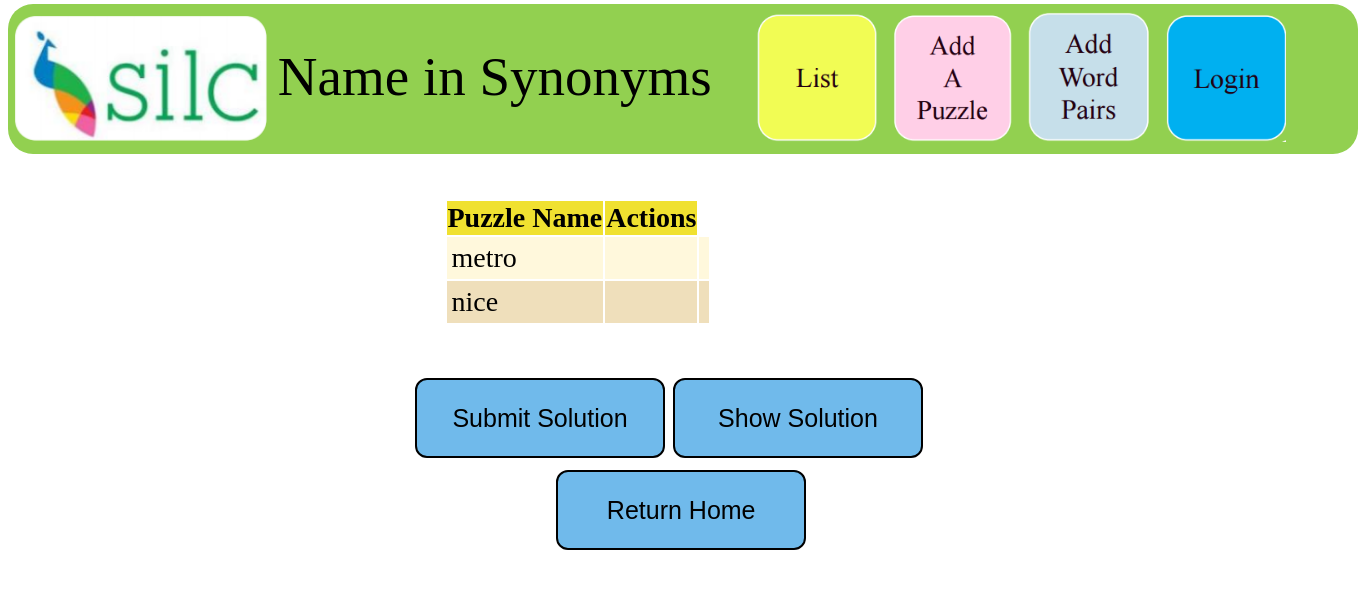
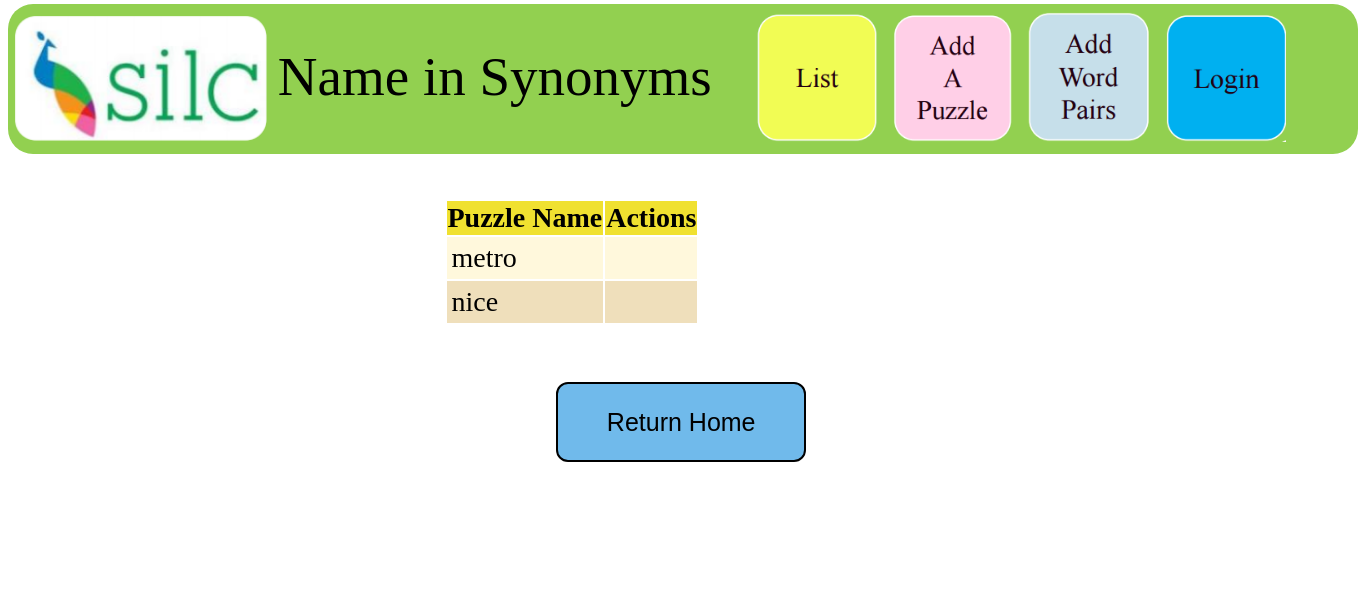
Before and after one commit to tthrash/Name-in-Synonym, a PHP site: page /list_puzzles.php in a window 1360 px wide. Shown: the part 198-787 px from the top of the page. Run offline with PHP 8.4, Linux system fonts and the light colour scheme; data comes from the database, SQL or seed files in the repository.

Commit message:
A few tweaks.

```diff
--- a/list_puzzles.php
+++ b/list_puzzles.php
@@ -51,16 +51,13 @@
 		{
 			echo '<tr>
 					 <td>'.$row["puzzle_name"].'</td>
-					  <td></td>
-					 <td>';
+					 <td></td>
+					 </tr>';
 		}
 
   ?>
 	</table>
-	<img id="succes_photo" class="success" src="pic/thumbs_up.png" alt="Success!" style="display:none">
 	</div>
-	<input class="main-buttons" type="button" name="submit_solution" value="Submit Solution" onclick="submit_validation()">
-    <input class="main-buttons" type="button" name="show_solution" value="Show Solution" onclick="show_solution()">
 	<form action="index.php" class="align">
 		<input class="main-buttons" type="submit" name="return_home" value="Return Home">
 	</form>
--- a/puzzle.php
+++ b/puzzle.php
@@ -85,6 +85,7 @@
 							echo '<input class="word_char" type="text" rows="1" cols="1" maxlength="1" name="'.$word_value.'_'.$j.'" value=""/>';
 						}
 					}
+					echo '</tr>';
 				}
 			}
 			else{
```
